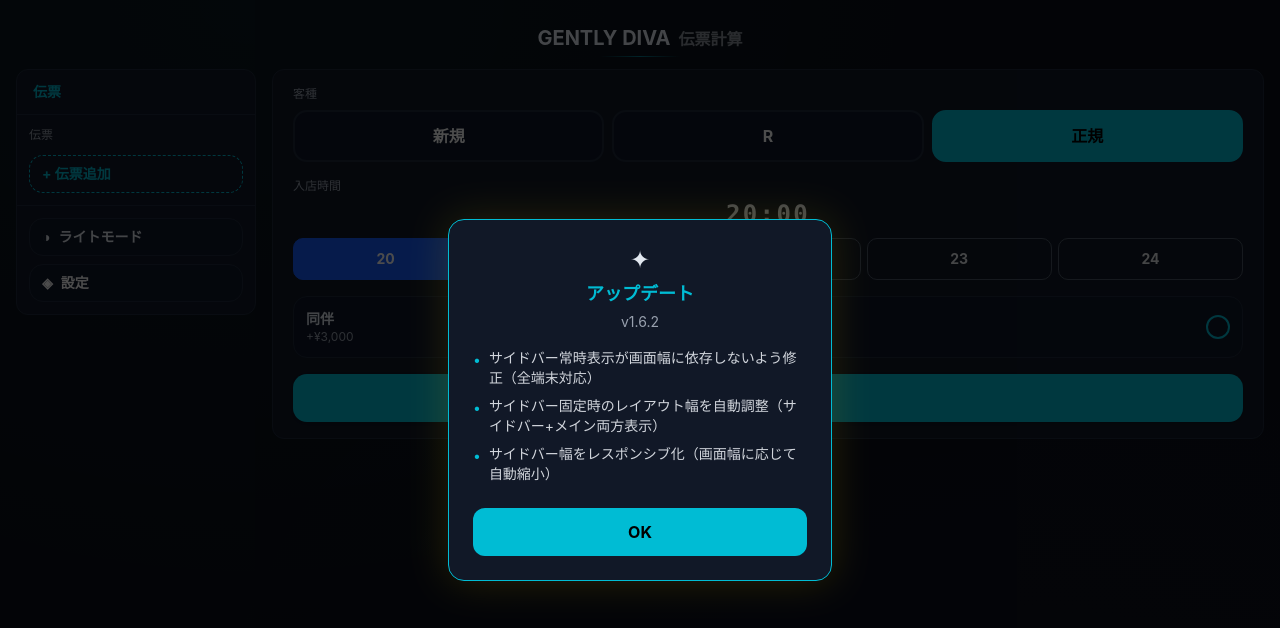
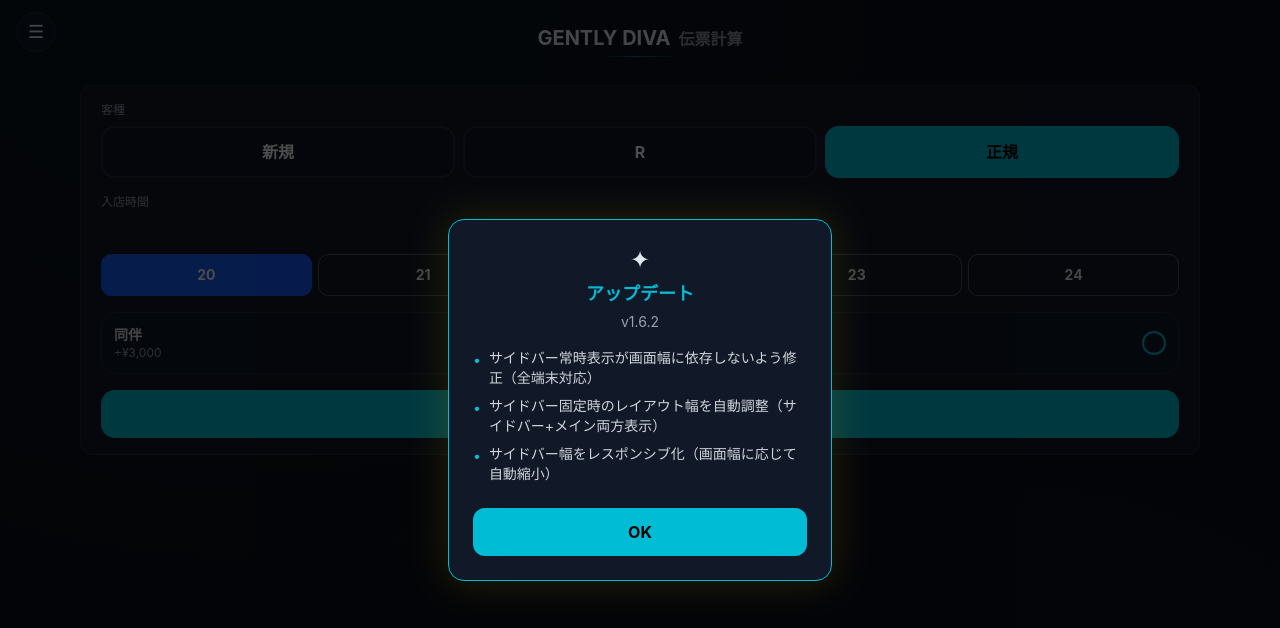
Before and after one commit to wpuhs2216-hub/host-club-calculator, a React (Vite) app: page / in a window 1280 px wide. Shown: the top 628 px of the page. Built offline with nearby package versions, Linux system fonts and the light colour scheme.

Commit message:
サイドバー常時表示のデフォルトをOFFに変更
https://claude.ai/code/session_015rATiSPnWx5KtPpF2jqMyb

```diff
--- a/src/App.tsx
+++ b/src/App.tsx
@@ -80,7 +80,7 @@ function App() {
   const [showAIDetail, setShowAIDetail] = useState(() => loadUIBool('ui-showAIDetail', false));
   const [lightMode, setLightMode] = useState(() => loadUIBool('ui-lightMode', false));
   const [loDisplayMode, setLoDisplayMode] = useState<LODisplayMode>(() => loadUISetting('ui-loDisplayMode', 'sidebar') as LODisplayMode);
-  const [sidebarPinned, setSidebarPinned] = useState(() => loadUIBool('ui-sidebarPinned', true));
+  const [sidebarPinned, setSidebarPinned] = useState(() => loadUIBool('ui-sidebarPinned', false));
 
   const persistShowLO = (v: boolean) => { setShowLO(v); localStorage.setItem('ui-showLO', String(v)); };
   const persistAIDetail = (v: boolean) => { setShowAIDetail(v); localStorage.setItem('ui-showAIDetail', String(v)); };
```
